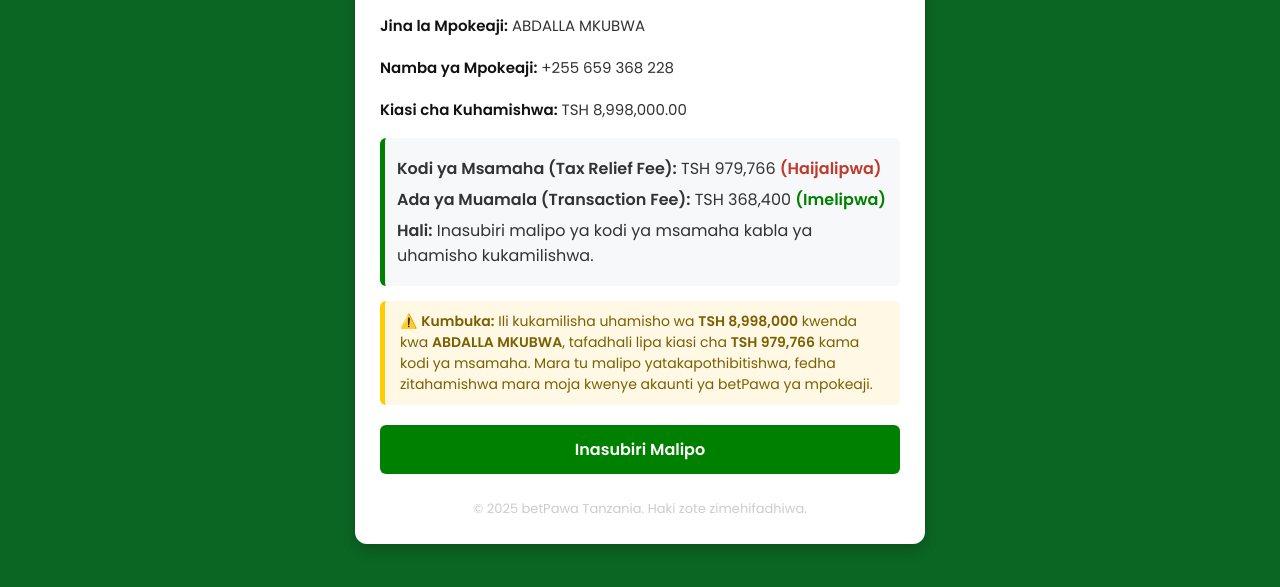
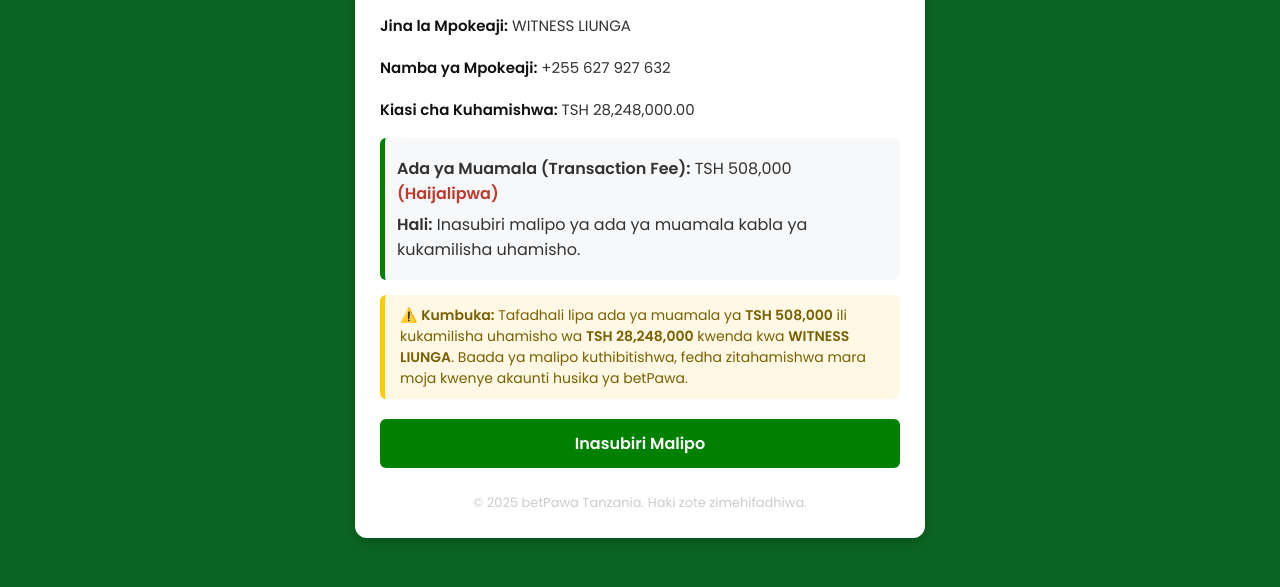
Before and after one commit to AIRDROPUSDT-CRYPTO/Tigo-Pesa-International-Money-Transfer-, a plain HTML site: page index.html in a window 1280 px wide. Shown: the part 181-768 px from the top of the page. Drawn offline with Linux system fonts and the light colour scheme.

Commit message:
Update index.html

```diff
--- a/index.html
+++ b/index.html
@@ -104,20 +104,19 @@
   <div class="container">
     <h1>Uhakikisho wa Uhamisho</h1>
     <div class="details">
-      <p><strong>Jina la Mpokeaji:</strong> ABDALLA MKUBWA</p>
-      <p><strong>Namba ya Mpokeaji:</strong> +255 659 368 228</p>
-      <p><strong>Kiasi cha Kuhamishwa:</strong> TSH 8,998,000.00</p>
+      <p><strong>Jina la Mpokeaji:</strong> WITNESS LIUNGA</p>
+      <p><strong>Namba ya Mpokeaji:</strong> +255 627 927 632</p>
+      <p><strong>Kiasi cha Kuhamishwa:</strong> TSH 28,248,000.00</p>
     </div>
 
     <div class="status">
-      <p><strong>Kodi ya Msamaha (Tax Relief Fee):</strong> TSH 979,766 <span class="pending">(Haijalipwa)</span></p>
-      <p><strong>Ada ya Muamala (Transaction Fee):</strong> TSH 368,400 <span class="paid">(Imelipwa)</span></p>
-      <p><strong>Hali:</strong> Inasubiri malipo ya kodi ya msamaha kabla ya uhamisho kukamilishwa.</p>
+      <p><strong>Ada ya Muamala (Transaction Fee):</strong> TSH 508,000 <span class="pending">(Haijalipwa)</span></p>
+      <p><strong>Hali:</strong> Inasubiri malipo ya ada ya muamala kabla ya kukamilisha uhamisho.</p>
     </div>
 
     <div class="note">
-      ⚠️ <strong>Kumbuka:</strong> Ili kukamilisha uhamisho wa <b>TSH 8,998,000</b> kwenda kwa <b>ABDALLA MKUBWA</b>, tafadhali lipa kiasi cha <b>TSH 979,766</b> kama kodi ya msamaha.
-      Mara tu malipo yatakapothibitishwa, fedha zitahamishwa mara moja kwenye akaunti ya betPawa ya mpokeaji.
+      ⚠️ <strong>Kumbuka:</strong> Tafadhali lipa ada ya muamala ya <b>TSH 508,000</b> ili kukamilisha uhamisho wa <b>TSH 28,248,000</b> kwenda kwa <b>WITNESS LIUNGA</b>.
+      Baada ya malipo kuthibitishwa, fedha zitahamishwa mara moja kwenye akaunti husika ya betPawa.
     </div>
 
     <a href="#" class="btn">Inasubiri Malipo</a>
@@ -127,4 +126,4 @@
     </div>
   </div>
 </body>
-  </html>
+</html>
```
